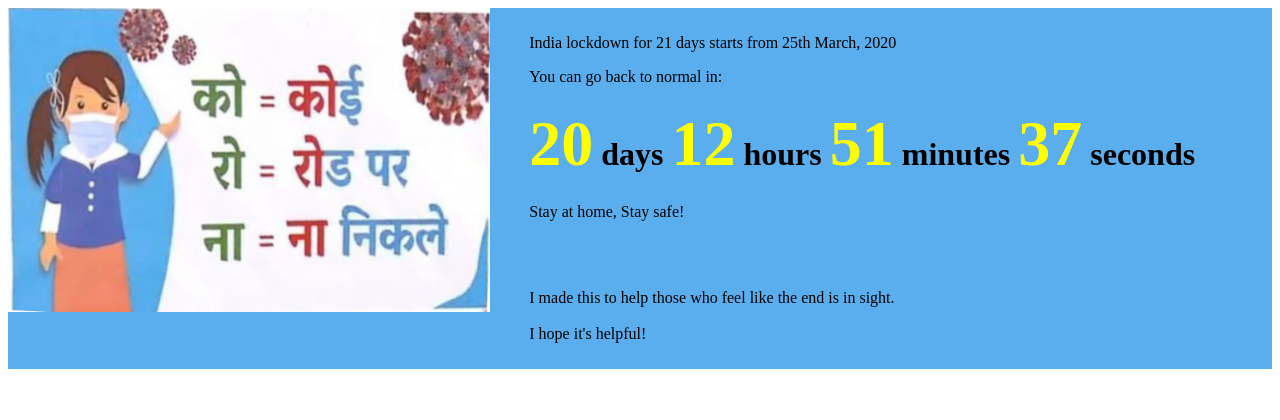
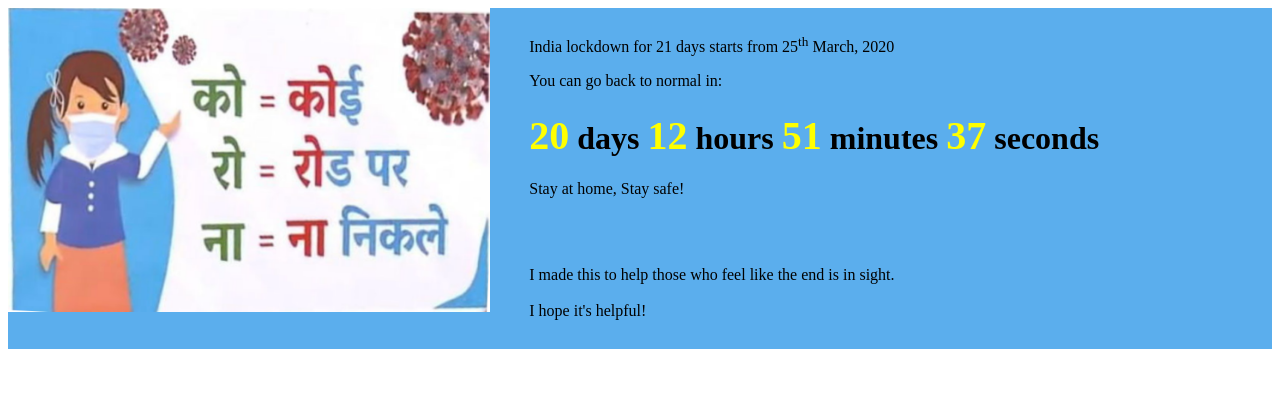
Before and after one commit to sanjeevbaurai/indialockdown, a PHP site: page / in a window 1280 px wide. Shown: the top 420 px of the page. Run offline with PHP 8.4, Linux system fonts and the light colour scheme.

```diff
--- a/css/style.css
+++ b/css/style.css
@@ -58,7 +58,7 @@ p {
 
 #days, #hours, #minutes, #seconds {
     color: yellow;
-    font-size: 2em;
+    font-size: 1.25em;
 }
 
   @media only screen and (max-width: 48rem) {
--- a/index.html
+++ b/index.html
@@ -22,7 +22,7 @@
        </div>
        <div class="wrap">
          <div class="center">
-            <p class="text-center">India lockdown for 21 days starts from 25th March, 2020</p>
+            <p class="text-center">India lockdown for 21 days starts from 25<sup>th</sup> March, 2020</p>
             <p class="text-center">You can go back to normal in:</p>
             <h1 class="text-center"><span id="days"></span> days <span id="hours"></span> hours <span id="minutes"></span> minutes <span id="seconds"></span> seconds</h1>
             <div class="breaker"></div>
```
